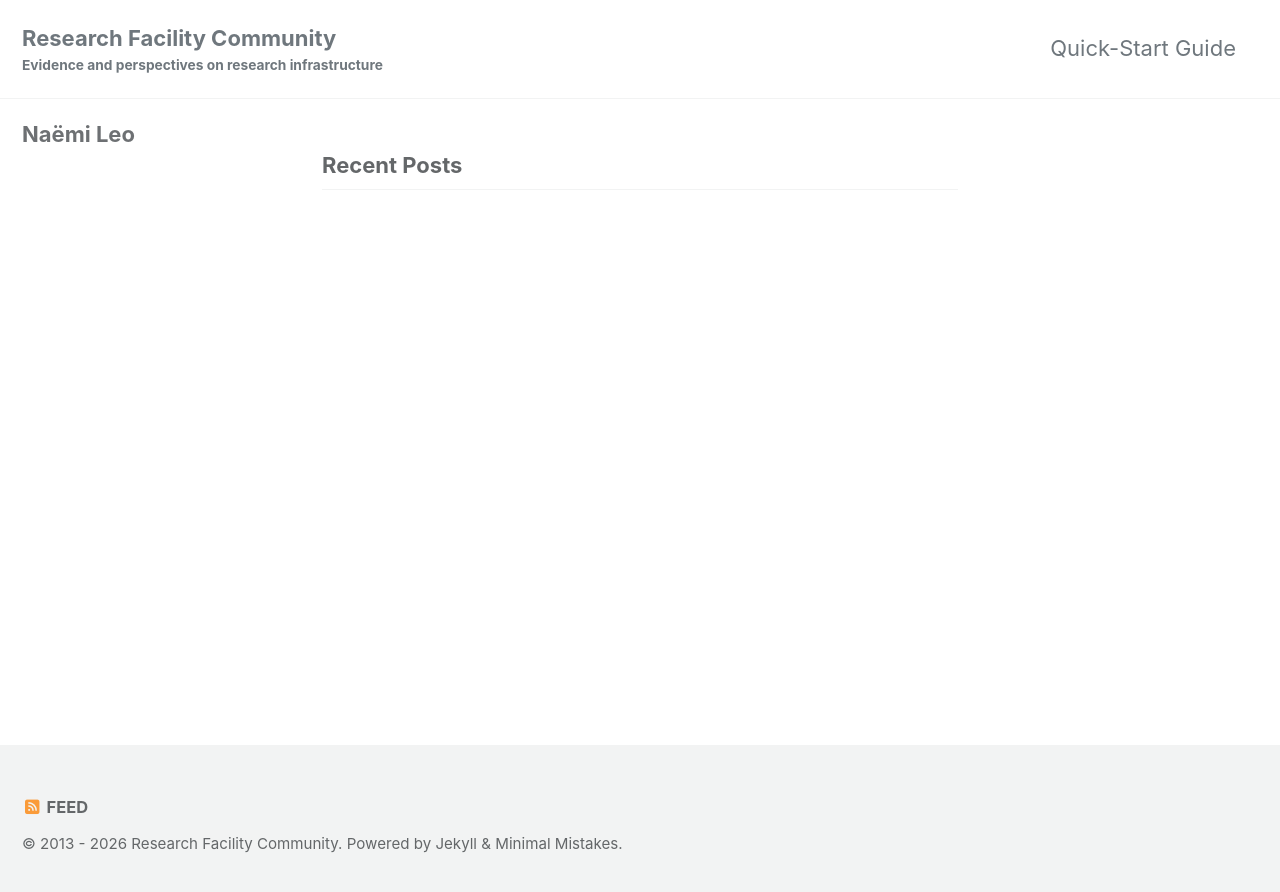
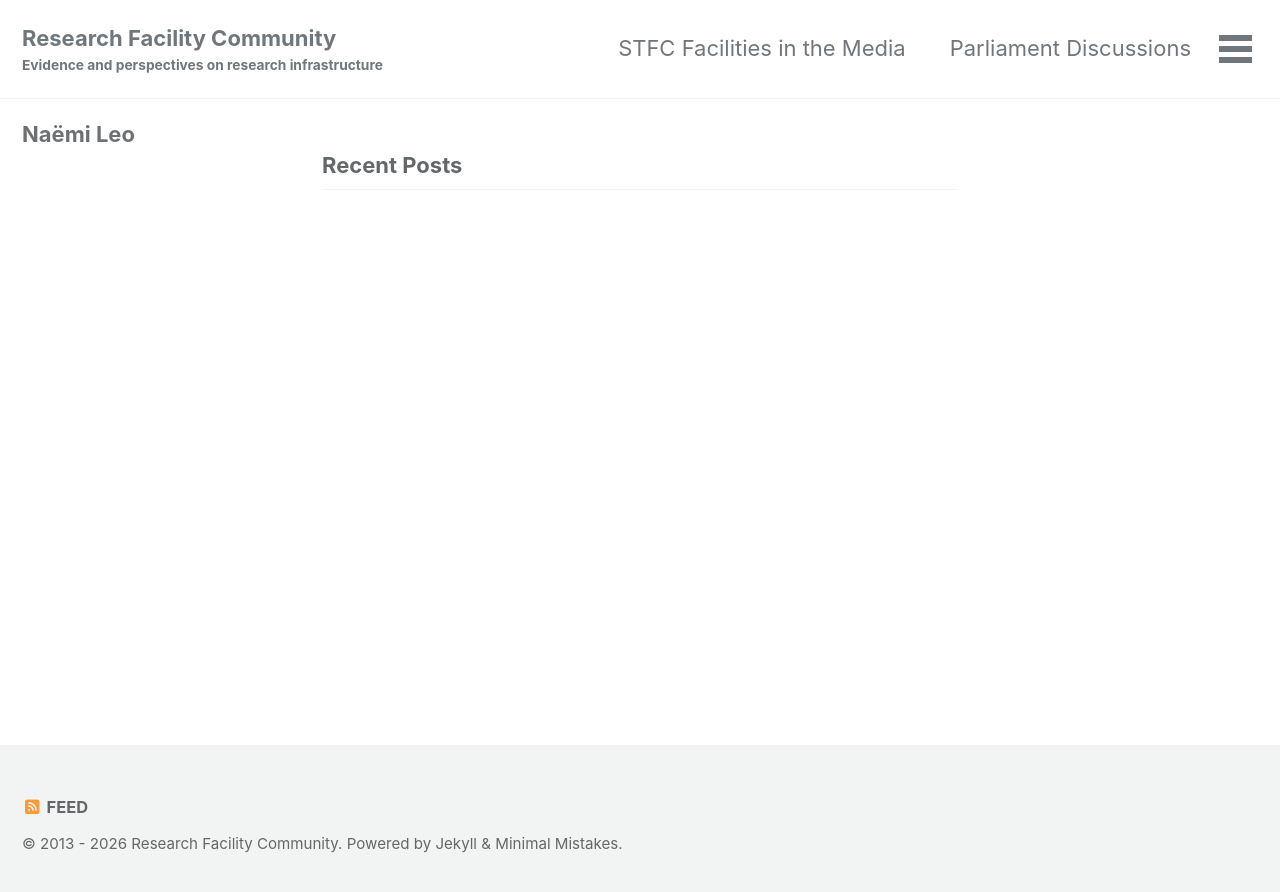
Before and after one commit to research-facilities-community/index, a Jekyll site: the page built from index.html, in a window 1280 px wide. Shown: the top 892 px of the page. Built offline with Jekyll 4.4.1, drawn with Linux system fonts in a browser that asks for light colours; cached includes are drawn as plain includes; the list of posts is cut into pages by our own code.

Commit message:
Update navigation links in navigation.yml
Commented out the 'Quick-Start Guide' link and added new links.

```diff
--- a/_data/navigation.yml
+++ b/_data/navigation.yml
@@ -1,7 +1,15 @@
 # main links
 main:
-  - title: "Quick-Start Guide"
-    url: https://mmistakes.github.io/minimal-mistakes/docs/quick-start-guide/
+#  - title: "Quick-Start Guide"
+#    url: https://mmistakes.github.io/minimal-mistakes/docs/quick-start-guide/
+  - title: "STFC Facilities in the Media"
+    url: #
+  - title: "Parliament Discussions"
+    url: #
+  - title: "Links to STFC Resources"
+    url: #
+  - title: "Community Action"
+    url: #
   # - title: "About"
   #   url: https://mmistakes.github.io/minimal-mistakes/about/
   # - title: "Sample Posts"
```
